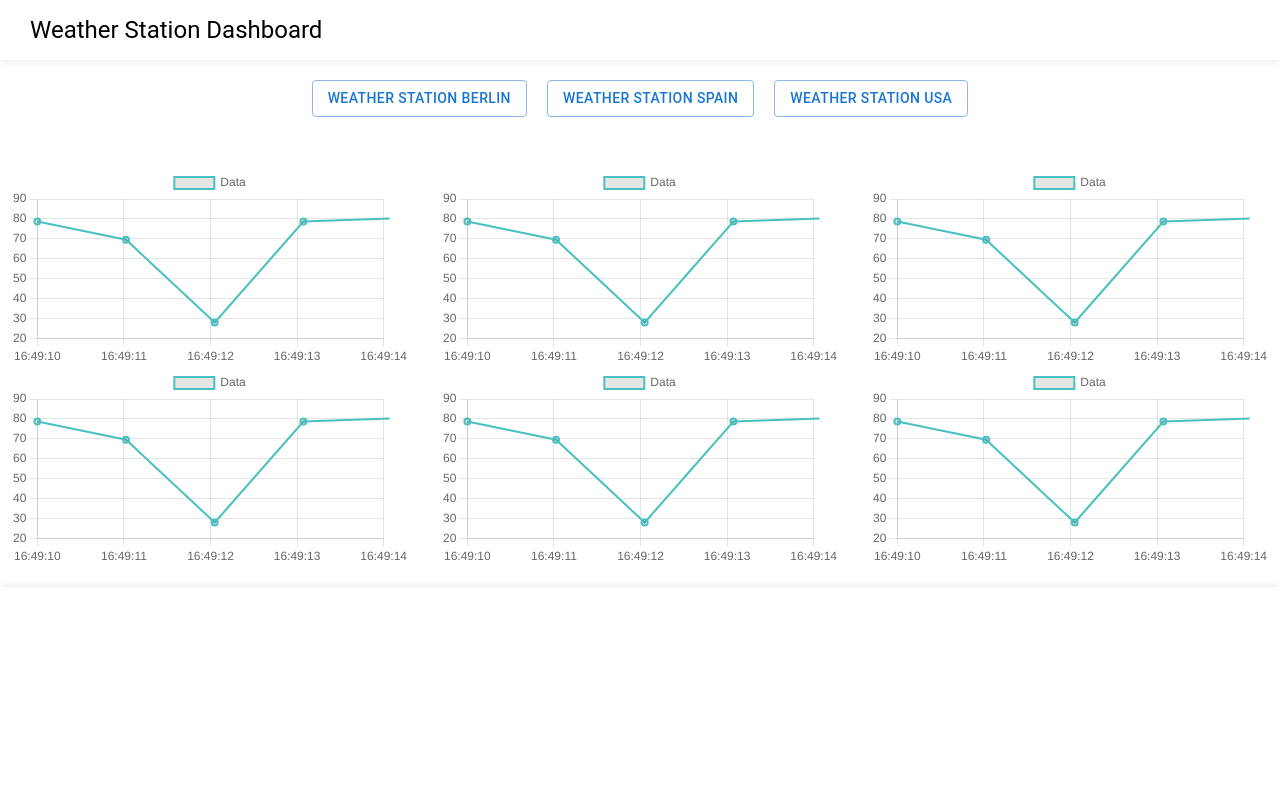
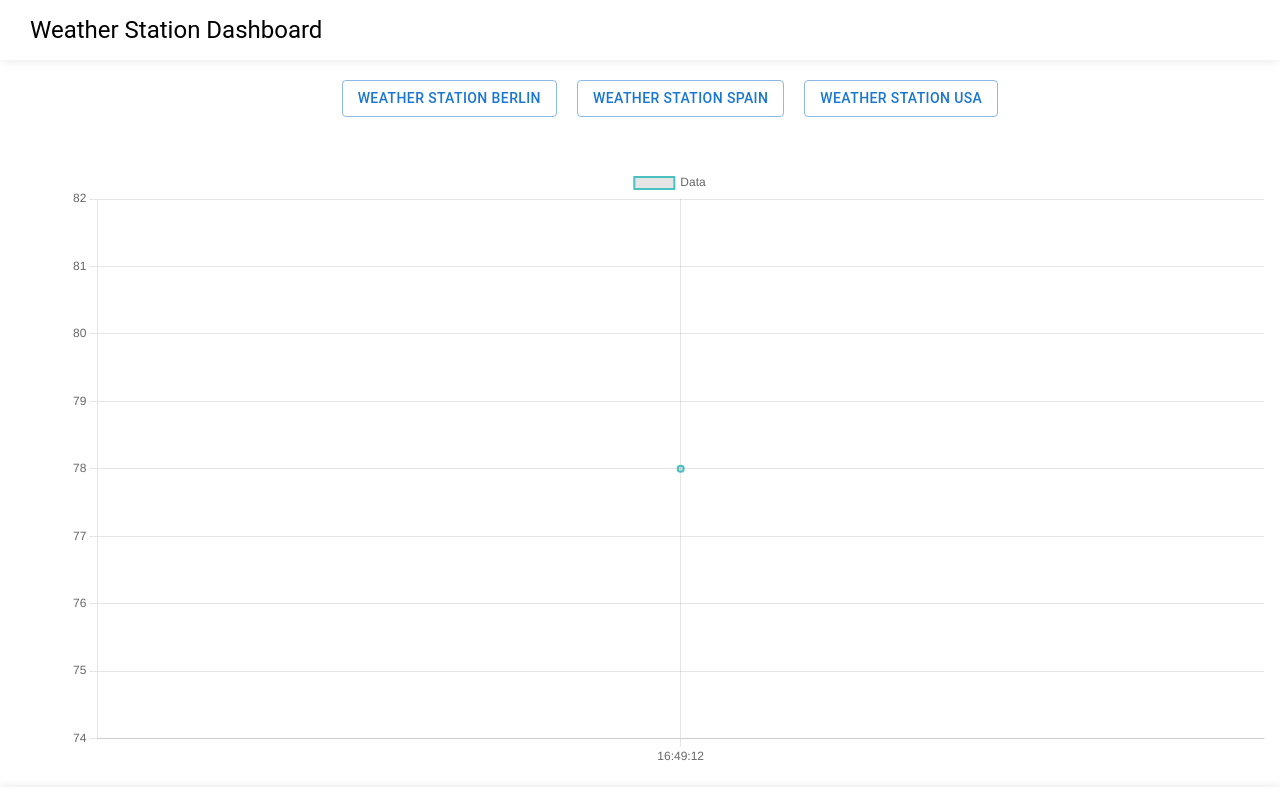
Before and after one commit to haChristopher/tu-fog-computing, a React (Create React App) app in the folder cloud-control-dashboard/: page / in a window 1280 px wide. Shown: the top 798 px of the page. Built offline with nearby package versions, Linux system fonts and the light colour scheme.

Commit message:
refectoring dashbord

```diff
--- a/cloud-control-dashboard/src/pages/home.css
+++ b/cloud-control-dashboard/src/pages/home.css
@@ -6,7 +6,8 @@
   overflow: hidden;
 }
 
-.header, .footer {
+.header,
+.footer {
   display: flex;
   align-items: center;
   padding: 0 30px;
@@ -17,6 +18,7 @@
 
 .content {
   display: flex;
+  width: 100%;
   flex-direction: column;
   flex-grow: 1;
   padding: 20px 30px;
@@ -38,5 +40,5 @@
   flex-direction: row;
   column-gap: 30px;
   justify-content: center;
-    height: 200px;
+  height: 600px;
 }
--- a/cloud-control-dashboard/src/pages/home.tsx
+++ b/cloud-control-dashboard/src/pages/home.tsx
@@ -1,13 +1,30 @@
 import { Component } from "react";
-import { Typography } from '@mui/material';
-import Button from '@mui/material/Button';
-import { Line } from 'react-chartjs-2';
-import 'chartjs-adapter-date-fns';
-import './home.css';
+import { Typography } from "@mui/material";
+import Button from "@mui/material/Button";
+import { Line } from "react-chartjs-2";
+import "chartjs-adapter-date-fns";
+import "./home.css";
 
-import {Chart, LinearScale, PointElement, Tooltip, Legend, TimeScale, LineController, LineElement} from "chart.js";
-Chart.register(LinearScale, PointElement, Tooltip, Legend, TimeScale, LineController, LineElement);
+import {
+  Chart,
+  LinearScale,
+  PointElement,
+  Tooltip,
+  Legend,
+  TimeScale,
+  LineController,
+  LineElement,
+} from "chart.js";
 
+Chart.register(
+  LinearScale,
+  PointElement,
+  Tooltip,
+  Legend,
+  TimeScale,
+  LineController,
+  LineElement
+);
 
 interface DataPoint {
   x: string;
@@ -29,7 +46,6 @@ interface State {
 }
 
 class Home extends Component<{}, State> {
-
   private interval: NodeJS.Timeout | null = null;
 
   constructor(props: any) {
@@ -39,10 +55,10 @@ class Home extends Component<{}, State> {
       chartData: {
         datasets: [
           {
-                    label: 'Data',
+            label: "Data",
             data: [],
             fill: false,
-                    borderColor: 'rgba(75, 192, 192, 1)',
+            borderColor: "rgba(75, 192, 192, 1)",
             borderWidth: 2,
           },
         ],
@@ -54,7 +70,7 @@ class Home extends Component<{}, State> {
 
   componentDidMount() {
     // Start the interval when the component mounts
-        this.interval = setInterval(this.addRandomDataPoint, 1000);
+    this.interval = setInterval(this.addRandomDataPoint, 3000);
   }
 
   componentWillUnmount() {
@@ -96,11 +112,11 @@ class Home extends Component<{}, State> {
     const chartOptions = {
       scales: {
         x: {
-            type: 'time' as const,
+          type: "time" as const,
           time: {
-              unit: 'second' as const,
+            unit: "second" as const,
             displayFormats: {
-                second: 'HH:mm:ss',
+              second: "HH:mm:ss",
             },
           },
         },
@@ -121,19 +137,10 @@ class Home extends Component<{}, State> {
           </div>
           <div className="graphs">
             <Line data={chartData} options={chartOptions} id="chart1" />
-                <Line data={chartData} options={chartOptions} id="chart2" />
-                <Line data={chartData} options={chartOptions} id="chart3" />
-            </div>
-
-            <div className="graphs">
-                <Line data={chartData} options={chartOptions} id="chart4" />
-                <Line data={chartData} options={chartOptions} id="chart5" />
-                <Line data={chartData} options={chartOptions} id="chart6" />
           </div>
         </div>
 
-        <div className="footer">
-        </div>
+        <div className="footer"></div>
       </div>
     );
   }
```
Also changed, not shown: 1 other file (tests, documents, lock files or other folders). Lines whose indentation alone changed are shown as unchanged.
